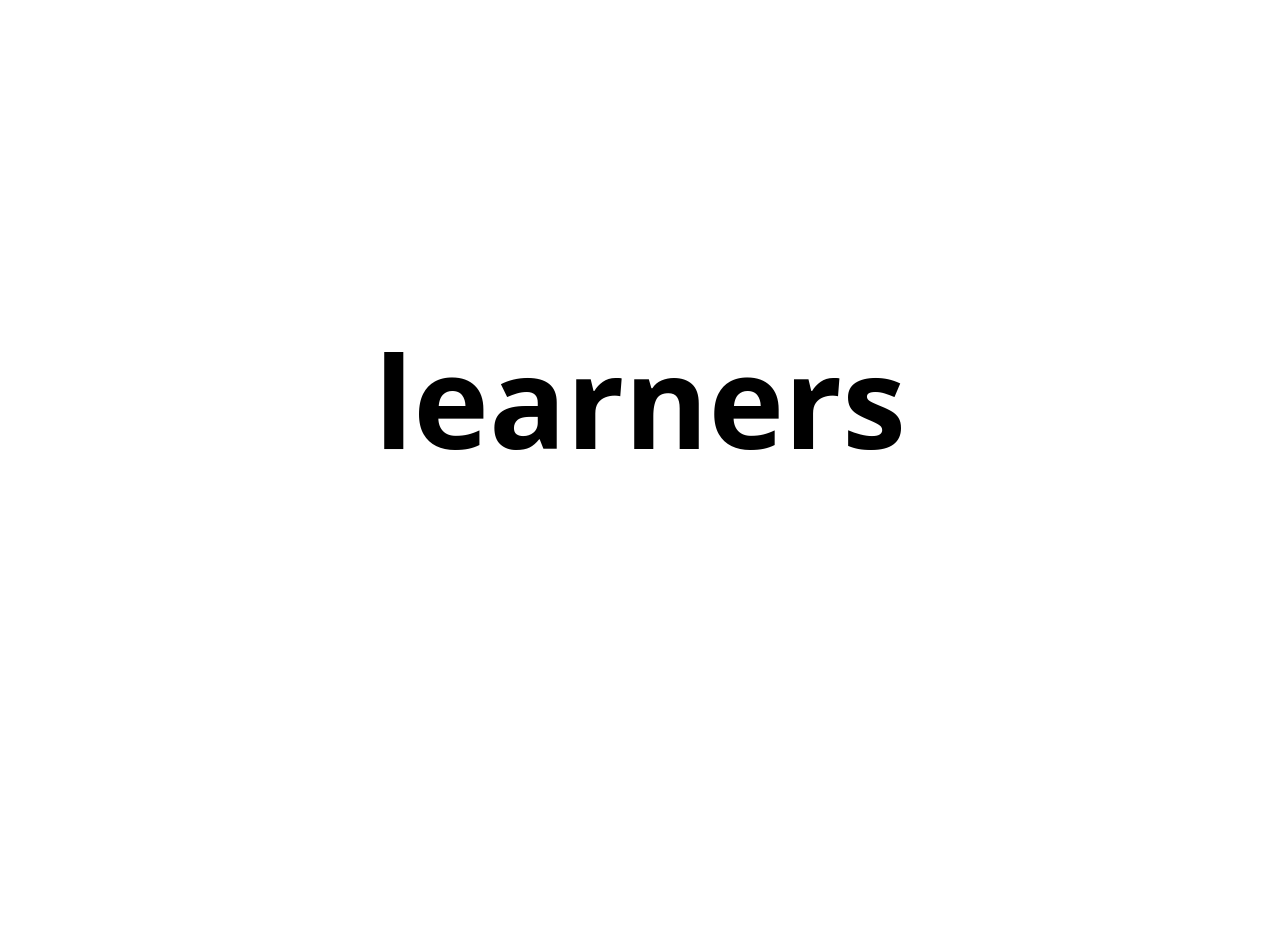
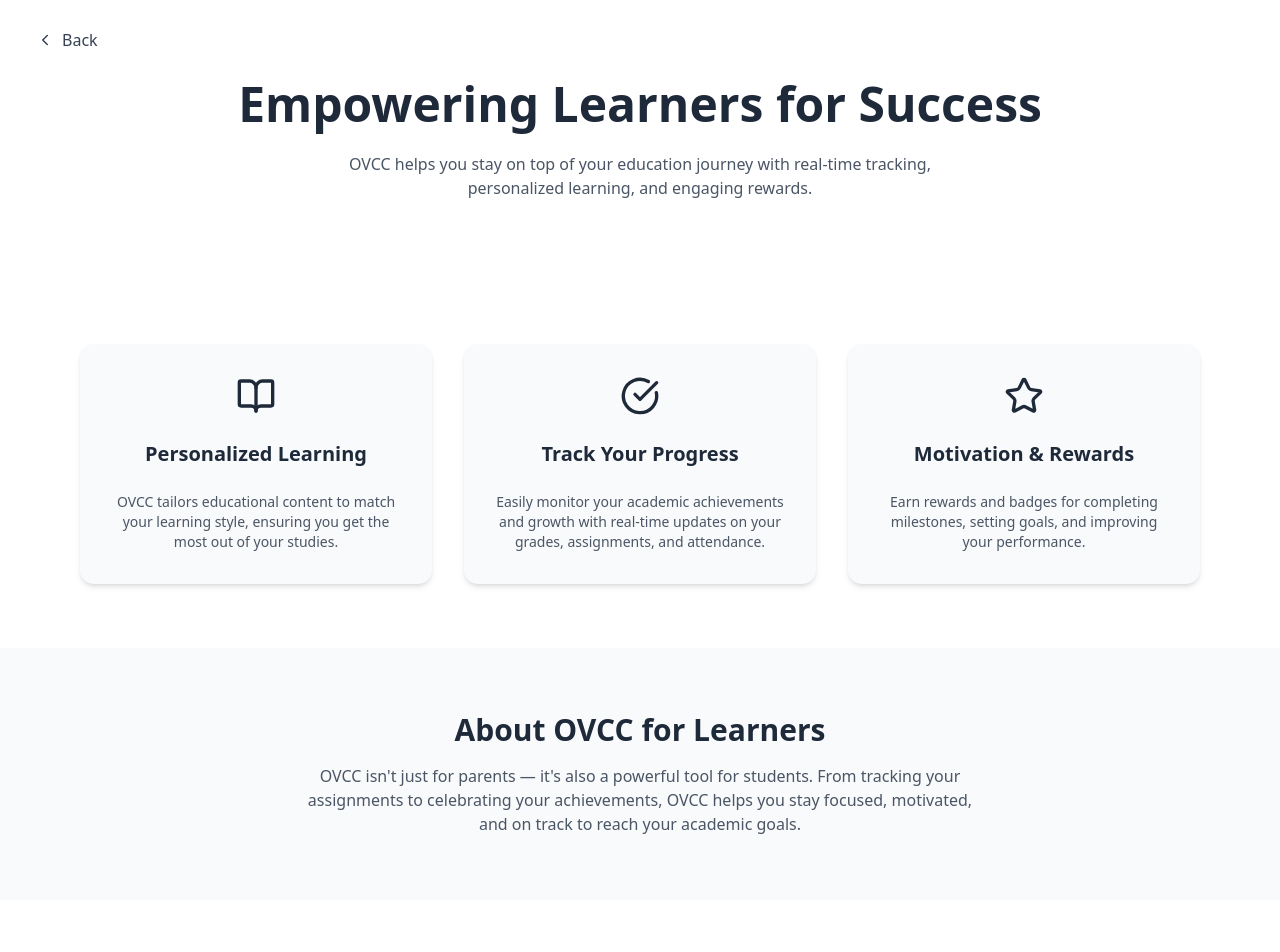
Before and after one commit to Ubaton/ovcc, a Next.js app: page /learners in a window 1280 px wide. Shown: the top 952 px of the page. Before the commit the page ends 800 px from the top, so only its background shows below. Built offline with nearby package versions, Linux system fonts and the light colour scheme.

Commit message:
learners page update

```diff
--- a/app/learners/page.tsx
+++ b/app/learners/page.tsx
@@ -1,11 +1,152 @@
-import React from 'react';
+"use client";
 
-const page = () => {
+import { motion } from "framer-motion";
+import { BookOpen, CheckCircle, Star } from "lucide-react";
+import { Button } from "../components/ui/button"; // Adjust this path if needed
+import Link from "next/link";
+import BackButton from "../components/BackButton/BackButton";
+
+export default function page() {
+  const learnerCardData = [
+    {
+      icon: BookOpen,
+      title: "Personalized Learning",
+      description: "OVCC tailors educational content to match your learning style, ensuring you get the most out of your studies.",
+    },
+    {
+      icon: CheckCircle,
+      title: "Track Your Progress",
+      description: "Easily monitor your academic achievements and growth with real-time updates on your grades, assignments, and attendance.",
+    },
+    {
+      icon: Star,
+      title: "Motivation & Rewards",
+      description: "Earn rewards and badges for completing milestones, setting goals, and improving your performance.",
+    },
+  ];
+
   return (
-    <div className="min-h-screen flex justify-center items-center bg-white text-black">
-      <h1 className="text-9xl font-bold">learners</h1>
-    </div>
+    <section className="bg-white text-gray-800">
+      <BackButton />
+      {/* Hero Section */}
+      <div className="py-20 px-6 md:px-20 text-center space-y-6 max-w-5xl mx-auto">
+        <motion.h1
+          initial={{ opacity: 0, y: -40 }}
+          animate={{ opacity: 1, y: 0 }}
+          transition={{ duration: 0.6 }}
+          className="text-4xl md:text-5xl font-bold"
+        >
+          Empowering Learners for Success
+        </motion.h1>
+        <motion.p
+          initial={{ opacity: 0, y: 20 }}
+          animate={{ opacity: 1, y: 0 }}
+          transition={{ duration: 0.8 }}
+          className="text-gray-600 max-w-2xl mx-auto"
+        >
+          OVCC helps you stay on top of your education journey with real-time tracking, personalized learning, and engaging rewards.
+        </motion.p>
+      </div>
+
+      {/* Features for Learners */}
+      <div className="py-16 px-6 md:px-20">
+        <div className="grid gap-8 md:grid-cols-3 max-w-6xl mx-auto">
+          {learnerCardData.map((card, index) => (
+            <motion.div
+              key={index}
+              initial={{ opacity: 0, y: 50 }}
+              whileInView={{ opacity: 1, y: 0 }}
+              viewport={{ once: true }}
+              transition={{ duration: 0.6, delay: index * 0.2 }}
+              className="bg-gray-50 rounded-xl shadow-md p-8 text-center space-y-6 hover:shadow-lg transition"
+            >
+              <motion.div
+                initial={{ scale: 0 }}
+                whileInView={{ scale: [0, 1.2, 1] }}
+                viewport={{ once: true }}
+                transition={{ duration: 0.6, delay: index * 0.2 }}
+              >
+                <card.icon size={40} className="mx-auto text-mirage" />
+              </motion.div>
+              <h3 className="text-xl font-semibold">{card.title}</h3>
+              <p className="text-gray-600 text-sm">{card.description}</p>
+            </motion.div>
+          ))}
+        </div>
+      </div>
+
+      {/* About OVCC for Learners */}
+      <div className="bg-gray-50 text-center py-16 px-6 md:px-20">
+        <h2 className="text-3xl font-bold">About OVCC for Learners</h2>
+        <p className="text-gray-600 max-w-2xl mx-auto mt-4">
+          OVCC isn&apos;t just for parents — it's also a powerful tool for students. From tracking your assignments to celebrating your achievements, OVCC helps you stay focused, motivated, and on track to reach your academic goals.
+        </p>
+      </div>
+
+      {/* Success Stories Section */}
+      <div className="bg-mirage text-gray-800 py-16 px-6 md:px-20 text-center">
+        <h2 className="text-3xl font-bold">Success Stories</h2>
+        <p className="text-lg mt-4">See how students like you are using OVCC to enhance their learning experience:</p>
+        <div className="mt-8 space-y-6">
+          <p className="italic">“With OVCC, I can easily track my grades and see where I need to improve. It&apos;s been a game-changer for my motivation!”</p>
+          <p className="italic">“The personalized learning features helped me focus on areas where I was struggling, and I&apos;ve noticed significant improvement!”</p>
+        </div>
+      </div>
+
+      {/* Gamification & Rewards Section */}
+      <div className="py-16 px-6 md:px-20 bg-gray-100">
+        <h2 className="text-3xl font-bold text-center">Gamification & Rewards</h2>
+        <p className="text-gray-600 max-w-2xl mx-auto mt-4">
+          Stay motivated with OVCC&apos;s gamification system. Earn rewards and unlock achievements as you complete assignments, set goals, and improve your skills. It&apos;s not just about learning; it&apos;s about celebrating your progress!
+        </p>
+      </div>
+
+      {/* How It Works for Learners Section */}
+      <div className="py-20 px-6 md:px-20 max-w-6xl mx-auto space-y-12">
+        <motion.div
+          initial={{ opacity: 0, y: 40 }}
+          whileInView={{ opacity: 1, y: 0 }}
+          viewport={{ once: true }}
+          transition={{ duration: 0.8 }}
+          className="text-center"
+        >
+          <h2 className="text-3xl font-bold mb-4">How It Works</h2>
+          <p className="text-gray-600 max-w-2xl mx-auto">
+            OVCC is easy to use, and it helps you manage your academic life more effectively. Here&apos;s how it works:
+          </p>
+        </motion.div>
+
+        {/* Steps */}
+        <div className="grid md:grid-cols-3 gap-8 text-center">
+          {[
+            { step: "1", title: "Sign Up & Connect", description: "Create your account and link to your courses and assignments." },
+            { step: "2", title: "Track Your Work", description: "View your grades, assignments, and progress in one central place." },
+            { step: "3", title: "Earn Rewards", description: "Complete tasks, set goals, and earn rewards for your achievements." },
+          ].map((item, idx) => (
+            <motion.div
+              key={idx}
+              initial={{ opacity: 0, y: 30 }}
+              whileInView={{ opacity: 1, y: 0 }}
+              viewport={{ once: true }}
+              transition={{ duration: 0.6, delay: idx * 0.2 }}
+              className="bg-gray-50 rounded-lg p-8 shadow-md hover:shadow-lg transition space-y-4"
+            >
+              <div className="text-4xl font-bold text-mirage">{item.step}</div>
+              <h4 className="text-xl font-semibold">{item.title}</h4>
+              <p className="text-gray-600">{item.description}</p>
+            </motion.div>
+          ))}
+        </div>
+      </div>
+
+      {/* Call to Action */}
+      <div className="text-center py-16">
+        <Link href="/register">
+          <Button variant="outline" className="text-black border-black hover:bg-mirage hover:text-white transition">
+            Join OVCC Today
+          </Button>
+        </Link>
+      </div>
+    </section>
   );
-};
-
-export default page;
+}
```
